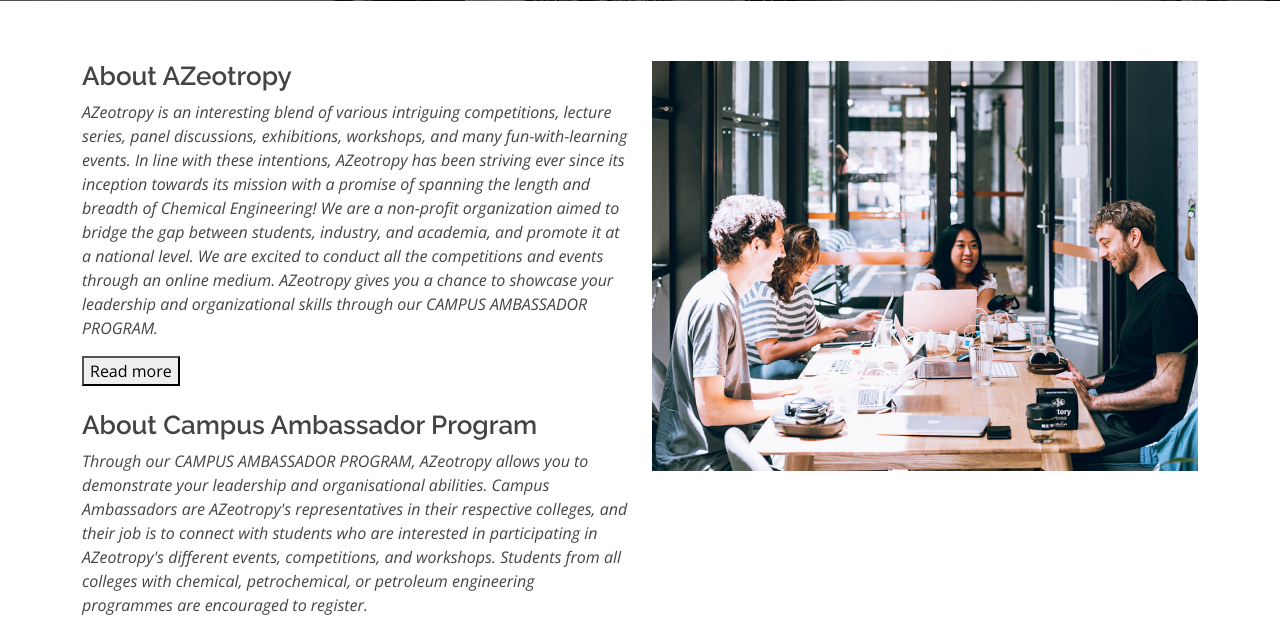
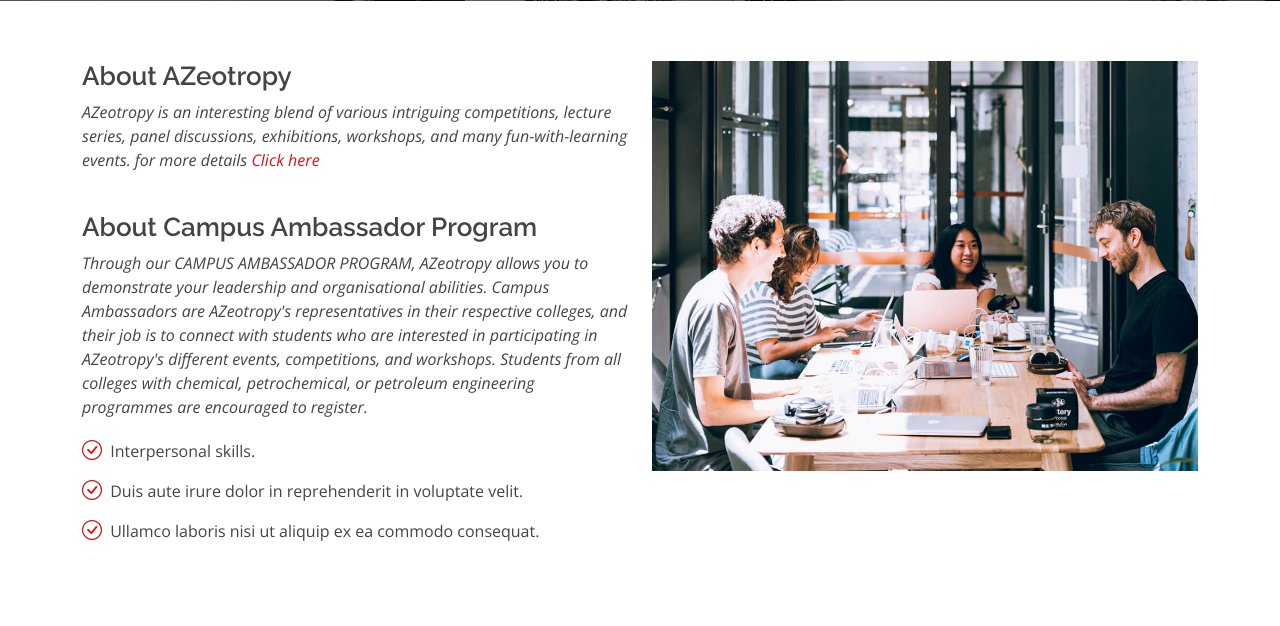
Before and after one commit to deepaktho/azeotropy_website, a Django app: page / in a window 1280 px wide. Shown: the part 759-1385 px from the top of the page. Run offline with Django 3.2, Linux system fonts and the light colour scheme; some libraries are stand-ins or nearby versions.

Commit message:
Update index.html

```diff
--- a/backend/azweb/Template/index.html
+++ b/backend/azweb/Template/index.html
@@ -120,17 +120,12 @@
             <h3>About AZeotropy</h3>
             <p class="fst-italic">
               AZeotropy is an interesting blend of various intriguing competitions, lecture series, panel discussions,
-              exhibitions, workshops, and many fun-with-learning events.
-              <span id="dots"></span><span id="more">In line with these intentions, AZeotropy has been striving ever
-                since its inception towards its mission with a promise of spanning the length and breadth of Chemical
-                Engineering! We are a non-profit organization aimed to bridge the gap between students, industry, and
-                academia, and promote it at a national level. We are excited to conduct all the competitions and events
-                through an online medium.
-                AZeotropy gives you a chance to showcase your leadership and organizational skills through our CAMPUS
-                AMBASSADOR PROGRAM.</span>
+              exhibitions, workshops, and many fun-with-learning events. for more details
+
+              <a class="cta-btn" href="https://azeotropyiitbblog.wordpress.com/about-the-symposium/" target="_blank">Click here</a>
             </p>
-            <button onclick="myFunction()" id="myBtn">Read more</button>
-            <br> <br>
+
+             <br>
             <h3>About Campus Ambassador Program</h3>
             <p class="fst-italic">
 
@@ -237,20 +232,22 @@
         <div class="row">
           <div class="col-lg-4 col-md-6 d-flex align-items-stretch" data-aos="fade-up">
             <div class="icon-box">
-              <div class="icon"><i class="bx bx-world"></i></div>
-              <h4><a href="">Network</a></h4>
-              <p>Create a network among your peers that will help build your character, build confidence and gain a
-                perspective </p>
+              <div class="icon"><i class="bx bx-award"></i></div>
+              <h4><a href="">Ambassador of the year</a></h4>
+              <p>We will recognize and appreciate all the effort that you will put in. One will be felicitated with the
+                prestigious Ambassador of the year award for his/her exceptional work throughout the tenure.
+                </p>
             </div>
           </div>
 
           <div class="col-lg-4 col-md-6 d-flex align-items-stretch mt-4 mt-md-0" data-aos="fade-up"
             data-aos-delay="150">
             <div class="icon-box">
-              <div class="icon"><i class="bx bxs-t-shirt"></i></div>
-              <h4><a href="">Free T-Shirts</a></h4>
-              <p>Top 10 Campus Ambassadors get free T-shirts as a souvenir to cherish the memories that will be made
-                together.</p>
+              <div class="icon"><i class="bx bx-slideshow"></i></div>
+              <h4><a href="">Free workshops</a></h4>
+              <p> Every Campus Ambassador can attend any 2 workshops that will be organised by AZeotropy(online)
+                absolutely free of cost. Why not learn something valuable and interesting?</p>
+
             </div>
           </div>
 
@@ -278,19 +275,19 @@
 
           <div class="col-lg-4 col-md-6 d-flex align-items-stretch mt-4" data-aos="fade-up" data-aos-delay="600">
             <div class="icon-box">
-              <div class="icon"><i class="bx bx-slideshow"></i></div>
-              <h4><a href="">Free workshops</a></h4>
-              <p> Every Campus Ambassador can attend any 2 workshops that will be organised by AZeotropy(online)
-                absolutely free of cost. Why not learn something valuable and interesting?</p>
+              <div class="icon"><i class="bx bxs-t-shirt"></i></div>
+              <h4><a href="">Free T-Shirts</a></h4>
+              <p>Top 10 Campus Ambassadors get free T-shirts as a souvenir to cherish the memories that will be made
+                together.</p>
             </div>
           </div>
 
           <div class="col-lg-4 col-md-6 d-flex align-items-stretch mt-4" data-aos="fade-up" data-aos-delay="750">
             <div class="icon-box">
-              <div class="icon"><i class="bx bx-award"></i></div>
-              <h4><a href=""> Ambassador of the year</a></h4>
-              <p>We will recognize and appreciate all the effort that you will put in. One will be felicitated with the
-                prestigious Ambassador of the year award for his/her exceptional work throughout the tenure.
+              <div class="icon"><i class="bx bx-world"></i></div>
+              <h4><a href=""> Network</a></h4>
+              <p> Create a network among your peers that will help build your character, build confidence and gain a
+                perspective
               </p>
             </div>
           </div>
```
